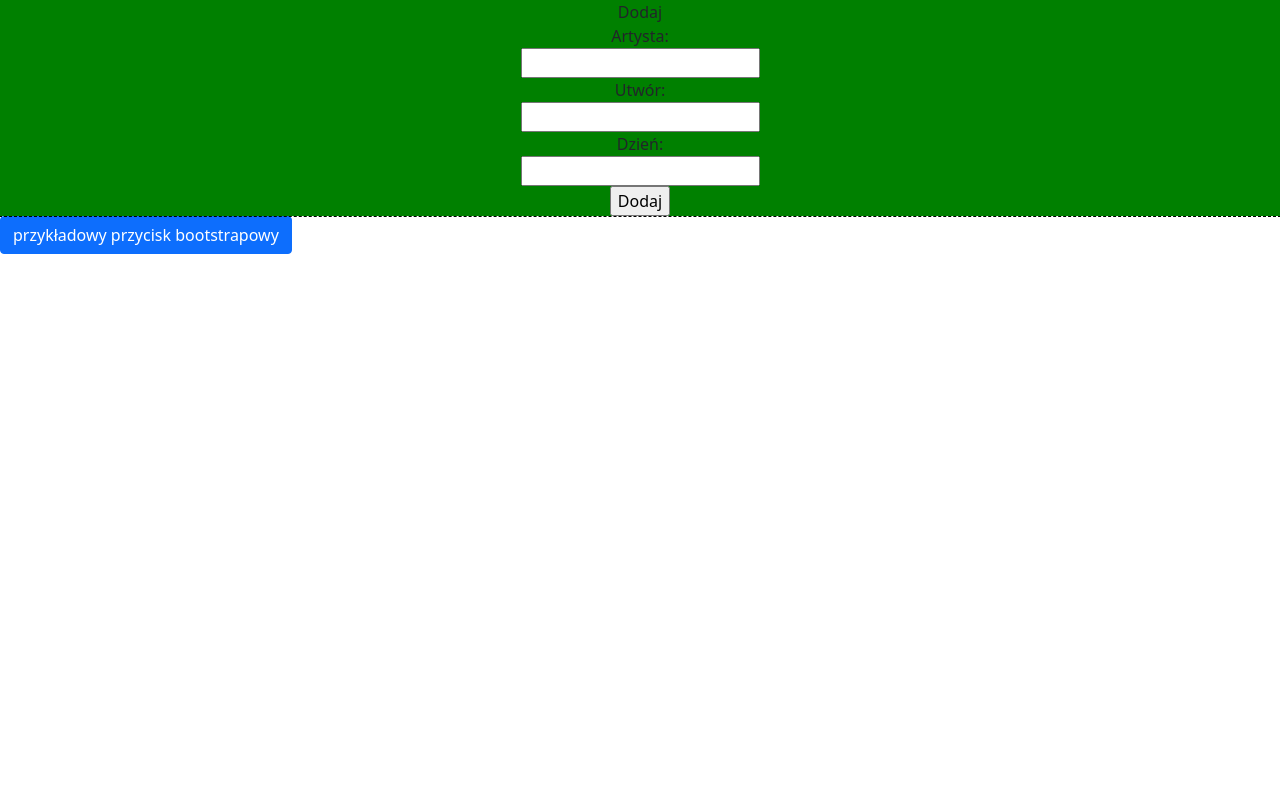
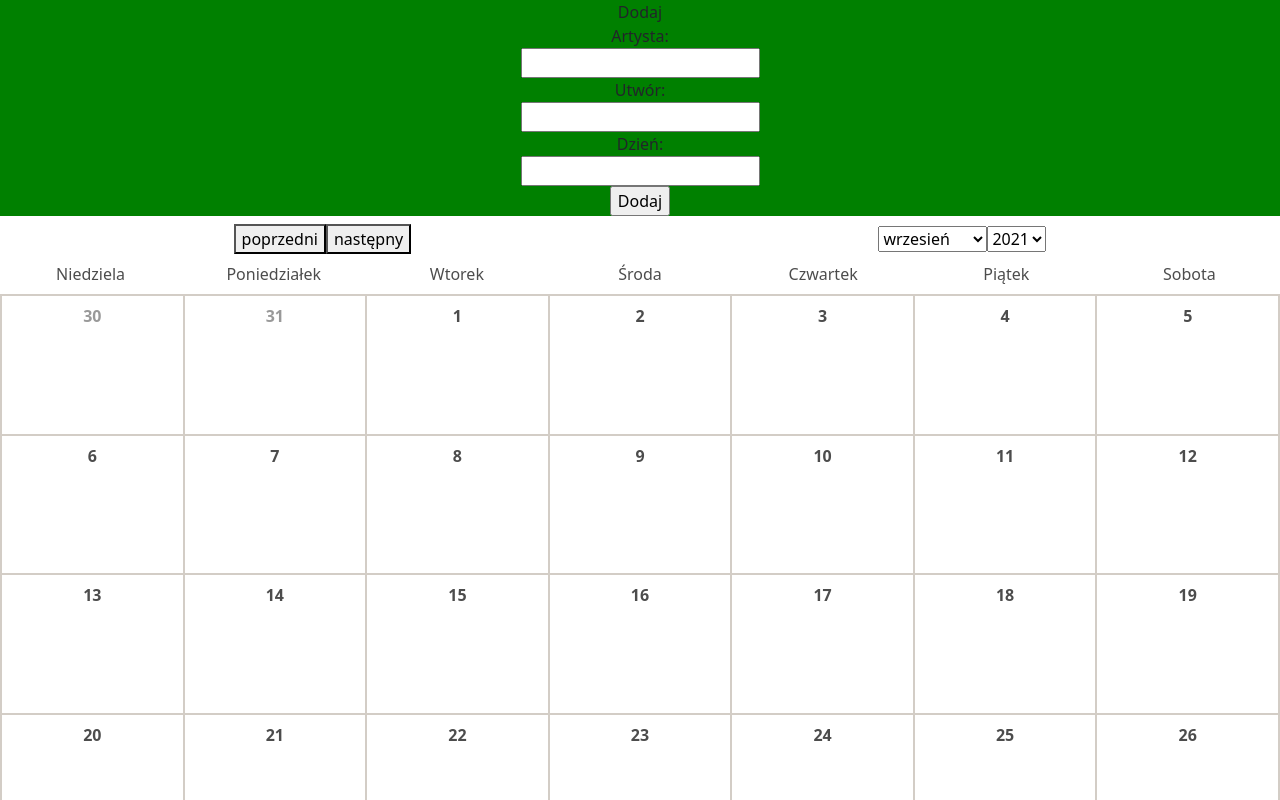
Before and after one commit to kilowatogadziny/hackathon, a React (Create React App) app: page / in a window 1280 px wide. Shown: the top 800 px of the page. Built offline with nearby package versions, Linux system fonts and the light colour scheme; the HTML template or start-up script is replaced by a standard one.

Commit message:
init calendar

```diff
--- a/package.json
+++ b/package.json
@@ -7,7 +7,10 @@
     "@testing-library/react": "^11.2.7",
     "@testing-library/user-event": "^12.8.3",
     "bootstrap": "^5.1.3",
+    "classnames": "^2.3.1",
+    "dayjs": "^1.10.7",
     "firebase": "^9.4.1",
+    "ramda": "^0.27.1",
     "react": "^17.0.2",
     "react-dom": "^17.0.2",
     "react-scripts": "^4.0.3",
@@ -38,6 +41,7 @@
     ]
   },
   "devDependencies": {
-    "prettier": "2.4.1"
+    "prettier": "2.4.1",
+    "prop-types": "^15.7.2"
   }
 }
--- a/src/App.js
+++ b/src/App.js
@@ -2,10 +2,14 @@ import "./App.css";
 // import firebase from "firebase/compat/app";
 // import { getFirestore, collection, getDocs } from "firebase/firestore";
 // import { useEffect, useState } from "react";
-import Calendar from "./Calendar/Calendar";
+import Calendar from "./Calendar/NewCalendar";
 import Form from "./Form/Form";
 import SongView from "./SongView/SongView";
+import NewCalendar from "./Calendar/NewCalendar";
+import dayjs from "dayjs";
 // import Button from "react-bootstrap/Button";
+require("dayjs/locale/pl");
+dayjs.locale("pl");
 
 // const firebaseConfig = {
 //   apiKey: "AIzaSyCRPSk2Y5p-Yl6FHrf_3CBc-G30wb3x698",
@@ -44,8 +48,9 @@ function App() {
   return (
     <div>
       {/*<Calendar/>*/}
-            <Form/>
+      <Form />
       {/*<SongView id={"1"}/>*/}
+      <NewCalendar />
       <button type="button" class="btn btn-primary">
         przykładowy przycisk bootstrapowy
       </button>
--- a/src/Calendar/Calendar.js
+++ /dev/null
@@ -1,12 +0,0 @@
-import React from "react";
-import "./styles.css";
-
-function Calendar() {
-  return (
-    <div className="calendar">
-      <p>this is Calendar</p>
-    </div>
-  );
-}
-
-export default Calendar;
--- /dev/null
+++ b/src/Calendar/NewCalendar.js
@@ -0,0 +1,20 @@
+import "./styles.css";
+import { useState } from "react";
+import Calendar, { CalendarDayHeader } from "./calendar.js";
+
+export default function NewCalendar() {
+  const [yearAndMonth, setYearAndMonth] = useState([2021, 9]);
+  return (
+    <div className="App">
+      <Calendar
+        yearAndMonth={yearAndMonth}
+        onYearAndMonthChange={setYearAndMonth}
+        renderDay={(calendarDayObject) => (
+          <div>
+            <CalendarDayHeader calendarDayObject={calendarDayObject} />
+          </div>
+        )}
+      />
+    </div>
+  );
+}
--- /dev/null
+++ b/src/Calendar/calendar.js
@@ -0,0 +1,140 @@
+import PropTypes from "prop-types";
+import classNames from "classnames";
+import {
+  daysOfWeek,
+  createDaysForCurrentMonth,
+  createDaysForNextMonth,
+  createDaysForPreviousMonth,
+  isWeekendDay,
+  getMonthDropdownOptions,
+  getYearDropdownOptions,
+} from "./helpers";
+
+Calendar.propTypes = {
+  className: PropTypes.string,
+  yearAndMonth: PropTypes.arrayOf(PropTypes.number).isRequired, // e.g. [2021, 6] for June 2021
+  onYearAndMonthChange: PropTypes.func.isRequired,
+  renderDay: PropTypes.func,
+};
+export default function Calendar({
+  className = "",
+  yearAndMonth = [2021, 6],
+  onYearAndMonthChange,
+  renderDay = () => null,
+}) {
+  const [year, month] = yearAndMonth;
+
+  let currentMonthDays = createDaysForCurrentMonth(year, month);
+  let previousMonthDays = createDaysForPreviousMonth(
+    year,
+    month,
+    currentMonthDays
+  );
+  let nextMonthDays = createDaysForNextMonth(year, month, currentMonthDays);
+  let calendarGridDayObjects = [
+    ...previousMonthDays,
+    ...currentMonthDays,
+    ...nextMonthDays,
+  ];
+
+  const handleMonthNavBackButtonClick = () => {
+    let nextYear = year;
+    let nextMonth = month - 1;
+    if (nextMonth === 0) {
+      nextMonth = 12;
+      nextYear = year - 1;
+    }
+    onYearAndMonthChange([nextYear, nextMonth]);
+  };
+
+  const handleMonthNavForwardButtonClick = () => {
+    let nextYear = year;
+    let nextMonth = month + 1;
+    if (nextMonth === 13) {
+      nextMonth = 1;
+      nextYear = year + 1;
+    }
+    onYearAndMonthChange([nextYear, nextMonth]);
+  };
+
+  const handleMonthSelect = (evt) => {
+    let nextYear = year;
+    let nextMonth = parseInt(evt.target.value, 10);
+    onYearAndMonthChange([nextYear, nextMonth]);
+  };
+
+  const handleYearSelect = (evt) => {
+    let nextMonth = month;
+    let nextYear = parseInt(evt.target.value, 10);
+    onYearAndMonthChange([nextYear, nextMonth]);
+  };
+
+  return (
+    <div className="calendar-root">
+      <div className="navigation-header mt-2">
+        <div className="month-nav-arrow-buttons">
+          <button onClick={handleMonthNavBackButtonClick}>poprzedni</button>
+          <button onClick={handleMonthNavForwardButtonClick}>następny</button>
+        </div>
+        <div>
+          <select
+            className="month-select"
+            value={month}
+            onChange={handleMonthSelect}
+          >
+            {getMonthDropdownOptions().map(({ label, value }) => (
+              <option value={value} key={value}>
+                {label}
+              </option>
+            ))}
+          </select>
+          <select
+            className="year-select"
+            value={year}
+            onChange={handleYearSelect}
+          >
+            {getYearDropdownOptions(year).map(({ label, value }) => (
+              <option value={value} key={value}>
+                {label}
+              </option>
+            ))}
+          </select>
+        </div>
+      </div>
+      <div className="days-of-week">
+        {daysOfWeek.map((day, index) => (
+          <div
+            key={day}
+            className={classNames("day-of-week-header-cell", {
+              "weekend-day": [6, 0].includes(index),
+            })}
+          >
+            {day}
+          </div>
+        ))}
+      </div>
+      <div className="days-grid">
+        {calendarGridDayObjects.map((day) => (
+          <div
+            key={day.dateString}
+            className={classNames("day-grid-item-container", {
+              "weekend-day": isWeekendDay(day.dateString),
+              "current-month": day.isCurrentMonth,
+            })}
+          >
+            <div className="day-content-wrapper">{renderDay(day)}</div>
+          </div>
+        ))}
+      </div>
+    </div>
+  );
+}
+
+CalendarDayHeader.propTypes = {
+  calendarDayObject: PropTypes.object.isRequired,
+};
+export function CalendarDayHeader({ calendarDayObject }) {
+  return (
+    <div className="day-grid-item-header">{calendarDayObject.dayOfMonth}</div>
+  );
+}
--- /dev/null
+++ b/src/Calendar/helpers.js
@@ -0,0 +1,100 @@
+import { range } from "ramda";
+import dayjs from "dayjs";
+import weekday from "dayjs/plugin/weekday";
+import weekOfYear from "dayjs/plugin/weekOfYear";
+
+dayjs.extend(weekday);
+dayjs.extend(weekOfYear);
+
+export const daysOfWeek = [
+  "Niedziela",
+  "Poniedziałek",
+  "Wtorek",
+  "Środa",
+  "Czwartek",
+  "Piątek",
+  "Sobota",
+];
+
+export function getYearDropdownOptions(currentYear) {
+  let minYear = currentYear - 4;
+  let maxYear = currentYear + 5;
+  return range(minYear, maxYear + 1).map((y) => ({ label: `${y}`, value: y }));
+}
+
+export function getMonthDropdownOptions() {
+  return range(1, 13).map((m) => ({
+    value: m,
+    label: dayjs()
+      .month(m - 1)
+      .format("MMMM"),
+  }));
+}
+
+export function getNumberOfDaysInMonth(year, month) {
+  return dayjs(`${year}-${month}-01`).daysInMonth();
+}
+
+export function createDaysForCurrentMonth(year, month) {
+  return [...Array(getNumberOfDaysInMonth(year, month))].map((_, index) => {
+    return {
+      dateString: dayjs(`${year}-${month}-${index + 1}`).format("YYYY-MM-DD"),
+      dayOfMonth: index + 1,
+      isCurrentMonth: true,
+    };
+  });
+}
+
+export function createDaysForPreviousMonth(year, month, currentMonthDays) {
+  const firstDayOfTheMonthWeekday = getWeekday(currentMonthDays[0].dateString);
+  const previousMonth = dayjs(`${year}-${month}-01`).subtract(1, "month");
+
+  const visibleNumberOfDaysFromPreviousMonth = firstDayOfTheMonthWeekday;
+
+  const previousMonthLastMondayDayOfMonth = dayjs(
+    currentMonthDays[0].dateString
+  )
+    .subtract(visibleNumberOfDaysFromPreviousMonth, "day")
+    .date();
+
+  return [...Array(visibleNumberOfDaysFromPreviousMonth)].map((_, index) => {
+    return {
+      dateString: dayjs(
+        `${previousMonth.year()}-${previousMonth.month() + 1}-${
+          previousMonthLastMondayDayOfMonth + index
+        }`
+      ).format("YYYY-MM-DD"),
+      dayOfMonth: previousMonthLastMondayDayOfMonth + index,
+      isCurrentMonth: false,
+      isPreviousMonth: true,
+    };
+  });
+}
+
+export function createDaysForNextMonth(year, month, currentMonthDays) {
+  const lastDayOfTheMonthWeekday = getWeekday(
+    `${year}-${month}-${currentMonthDays.length}`
+  );
+  const nextMonth = dayjs(`${year}-${month}-01`).add(1, "month");
+  const visibleNumberOfDaysFromNextMonth = 6 - lastDayOfTheMonthWeekday;
+
+  return [...Array(visibleNumberOfDaysFromNextMonth)].map((day, index) => {
+    return {
+      dateString: dayjs(
+        `${nextMonth.year()}-${nextMonth.month() + 1}-${index + 1}`
+      ).format("YYYY-MM-DD"),
+      dayOfMonth: index + 1,
+      isCurrentMonth: false,
+      isNextMonth: true,
+    };
+  });
+}
+
+// sunday === 0, saturday === 6
+export function getWeekday(dateString) {
+  return dayjs(dateString).weekday();
+}
+
+export function isWeekendDay(dateString) {
+  return [6, 0].includes(getWeekday(dateString));
+}
--- a/src/Calendar/styles.css
+++ b/src/Calendar/styles.css
@@ -1,3 +1,74 @@
-.calendar {
-  background-color: blue;
+.calendar-root {
+  --grid-gap: 2px;
+  --grid-height: 700px;
+  --text-color-light: rgba(0, 0, 0, 0.4);
+  --text-color-primary: rgba(0, 0, 0, 0.7);
+  --grid-background-color: rgb(211, 205, 198);
+  --grid-foreground-color: white;
+  --space-sm: 4px;
+  --space-md: 8px;
+  --space-lg: 16px;
+  width: 100%;
 }
+
+/* | Sun | Mon | Tue | Wed | Thu | Fri | Sat  */
+.day-of-week-header-cell {
+  color: var(--text-color-primary);
+  background-color: var(--grid-foreground-color);
+  padding: var(--space-md) 0;
+  min-width: 0;
+  overflow: hidden;
+  text-overflow: ellipsis;
+  white-space: nowrap;
+}
+
+.days-of-week,
+.days-grid {
+  width: 100%;
+  box-sizing: border-box;
+  display: grid;
+  grid-template-columns: repeat(7, 1fr);
+  grid-column-gap: var(--grid-gap);
+  grid-row-gap: var(--grid-gap);
+}
+
+.days-grid {
+  height: var(--grid-height);
+  position: relative;
+  border: var(--grid-gap) solid var(--grid-background-color);
+  background-color: var(--grid-background-color);
+}
+
+.day-grid-item-container {
+  position: relative;
+  background-color: var(--grid-foreground-color);
+  display: flex;
+  flex-direction: column;
+}
+
+.day-grid-item-container:not(.current-month) .day-grid-item-header {
+  color: var(--text-color-light);
+}
+
+/* Position the day label within the day cell */
+.day-grid-item-container .day-grid-item-header {
+  color: var(--text-color-primary);
+  padding: var(--space-md);
+  padding-bottom: 0;
+  flex-shrink: 0;
+  font-weight: bold;
+}
+
+.day-grid-item-container > .day-content-wrapper {
+  flex: 1;
+  min-height: 0;
+  position: relative;
+}
+
+.navigation-header {
+  display: flex;
+}
+
+.navigation-header > * {
+  margin: auto;
+}
--- a/src/Form/styles.css
+++ b/src/Form/styles.css
@@ -1,5 +1,5 @@
 .form {
   background-color: green;
-  outline: dashed 1px black;
+  outline: 1px black;
   text-align: center;
 }
```
Also changed, not shown: src/Calendar/Day.js (added, +17 -0 lines), 1 other file (tests, documents, lock files or other folders). Lines whose indentation alone changed are shown as unchanged.
